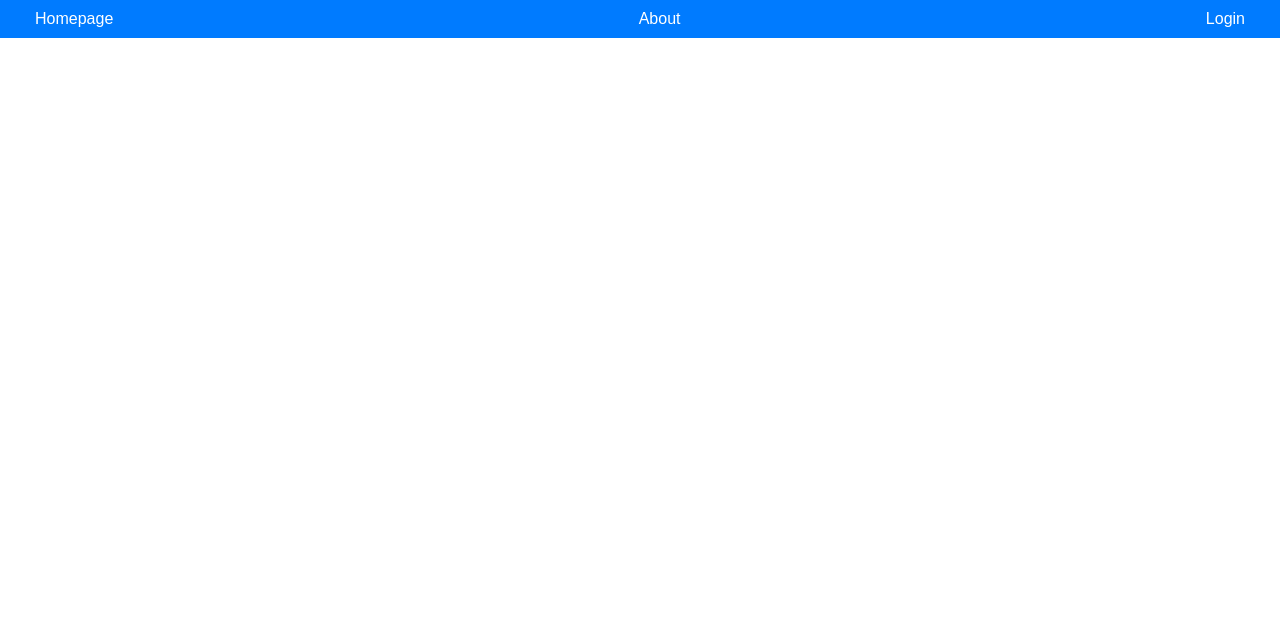
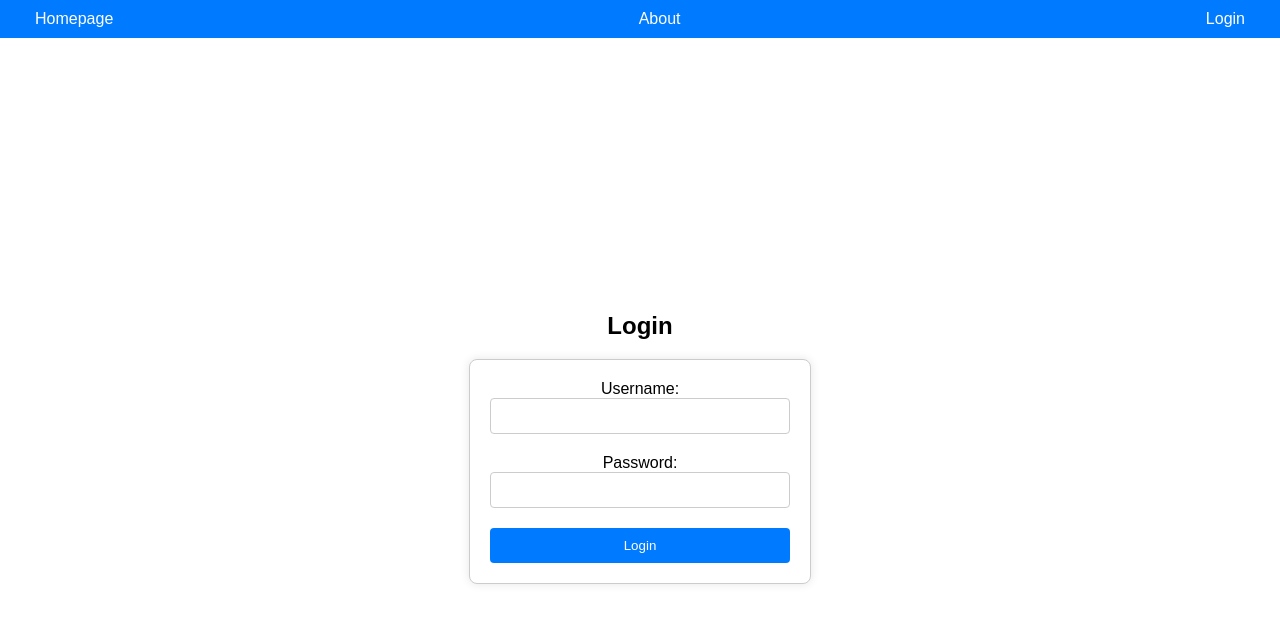
Before and after one commit to BlackOut42/project-management-client, a React (Create React App) app: page /login in a window 1280 px wide. Shown: the top 622 px of the page. Built offline with nearby package versions, Linux system fonts and the light colour scheme.

Commit message:
router hash removed.

```diff
--- a/src/App.js
+++ b/src/App.js
@@ -16,9 +16,9 @@ function App() {
         <div className="App-content">
           <Routes>
             <Route path="/" element={<Homepage />} />
-            <Route path="/#/homepage" element={<Homepage />} />
-            <Route path="/#/about" element={<About />} />
-            <Route path="/#/login" element={<Login />} />
+            <Route path="/homepage" element={<Homepage />} />
+            <Route path="/about" element={<About />} />
+            <Route path="/login" element={<Login />} />
           </Routes>
         </div>
       </div>
```
